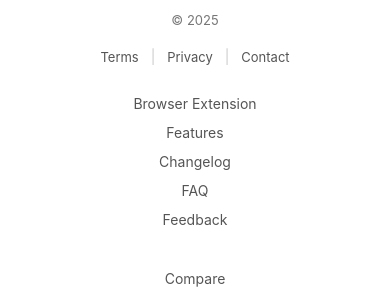
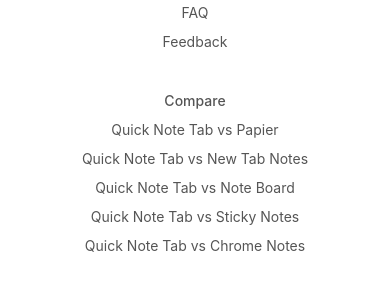
Before and after one commit to kshirshov/kshirshov.github.io, a plain HTML site: page index.html in a window 390 px wide. Shown: the part 839-1129 px from the top of the page. Drawn offline with Linux system fonts and the light colour scheme.

Commit message:
before footer fixes into compare pages stream

```diff
--- a/index.html
+++ b/index.html
@@ -172,7 +172,7 @@
             </div>
             <div class="footer-col-main-links">
                 <ul>
-                    <li><a href="https://chromewebstore.google.com/detail/quick-note-tab/mpfdecfajdfcdbhjndaakpfggklckdbe" target="_blank" rel="noopener noreferrer">Browser Extension</a></li>
+                    <li><a href="https://chromewebstore.google.com/detail/quick-note-tab/mpfdecfajdfcdbhjndaakpfggklckdbe" target="_blank" rel="noopener noreferrer" style="font-weight: 500;">Browser Extension</a></li>
                     <li><a href="features/index.html">Features</a></li>
                     <li><a href="changelog/index.html">Changelog</a></li>
                     <li><a href="faq/index.html">FAQ</a></li>
@@ -181,7 +181,7 @@
             </div>
             <div class="footer-col-compare-links">
                 <ul>
-                    <li><a href="compare/index.html">Compare</a></li>
+                    <li><a href="compare/index.html" style="font-weight: 500;">Compare</a></li>
                     <li><a href="compare/qntb-vs-papier-extension/index.html">Quick Note Tab vs Papier</a></li>
                     <li><a href="compare/qntb-vs-new-tab-notes/index.html">Quick Note Tab vs New Tab Notes</a></li>
                     <li><a href="compare/qntb-vs-note-board/index.html">Quick Note Tab vs Note Board</a></li>
--- a/styles.css
+++ b/styles.css
@@ -458,6 +458,18 @@ main {
     .footer-container-grid-v2 {
         grid-template-columns: 1fr;
         text-align: center;
+    }
+
+    .footer-col-brand-legal {
+        order: 3;
+    }
+
+    .footer-col-main-links {
+        order: 1;
+    }
+
+    .footer-col-compare-links {
+        order: 2;
     }
 
     .footer-col-brand-legal .footer-tagline br {
```
